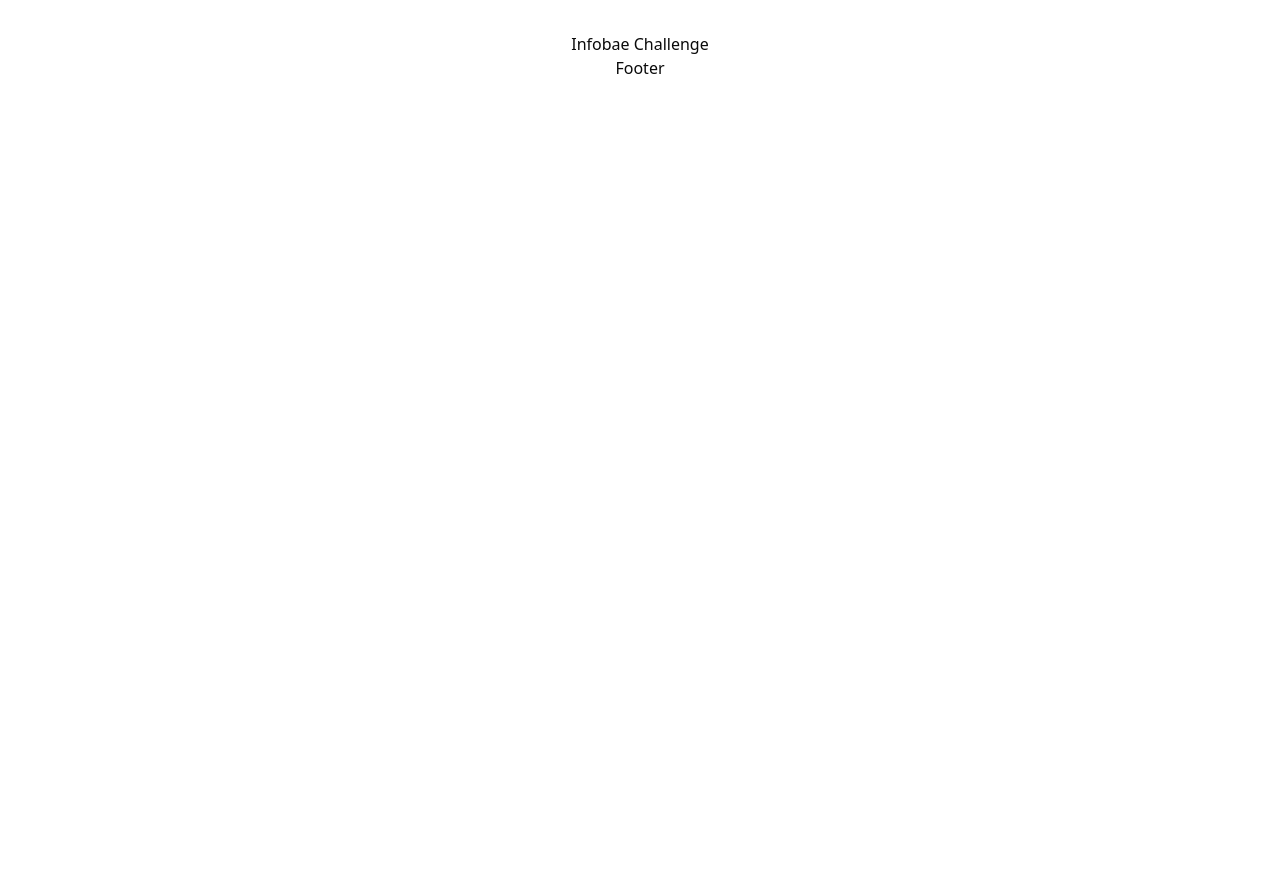
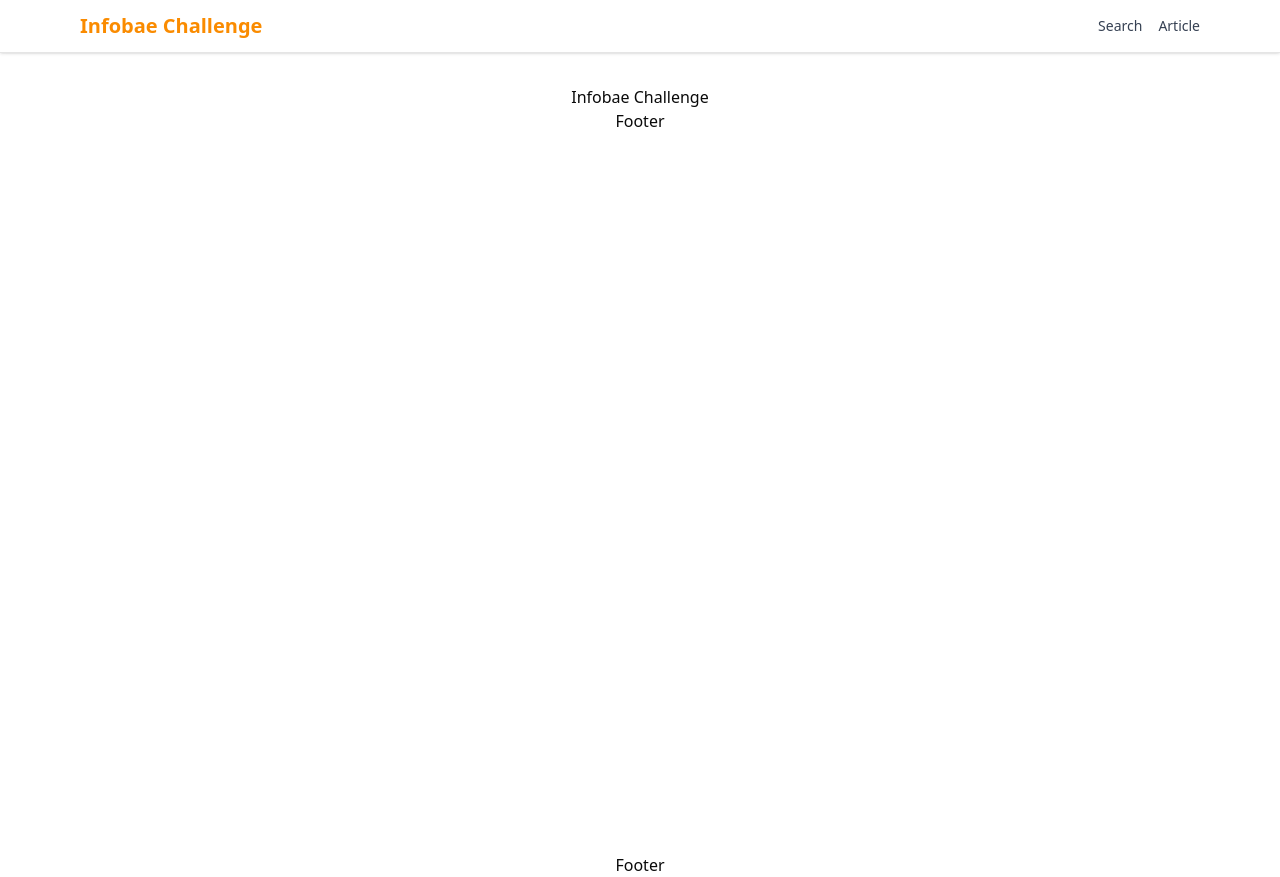
Before and after one commit to JuanDls01/infobae-challenge, a Next.js app: page / in a window 1280 px wide. Before the commit the page ends 800 px from the top, so only its background shows below. Built offline with nearby package versions, Linux system fonts and the light colour scheme.

Commit message:
feat: created footer component and added navbar and footer to root layout

```diff
--- a/src/app/layout.tsx
+++ b/src/app/layout.tsx
@@ -1,6 +1,8 @@
 import type { Metadata } from "next";
 import { Geist, Geist_Mono } from "next/font/google";
 import "./globals.css";
+import { Navbar } from "@/components/navbar";
+import { Footer } from "@/components/footer";
 
 const geistSans = Geist({
   variable: "--font-geist-sans",
@@ -27,7 +29,9 @@
       <body
         className={`${geistSans.variable} ${geistMono.variable} antialiased`}
       >
+        <Navbar />
         {children}
+        <Footer />
       </body>
     </html>
   );
--- /dev/null
+++ b/src/components/footer.tsx
@@ -0,0 +1,5 @@
+export const Footer = () => (
+  <footer className="row-start-3 flex gap-[24px] flex-wrap items-center justify-center">
+    <p>Footer</p>
+  </footer>
+);
```
